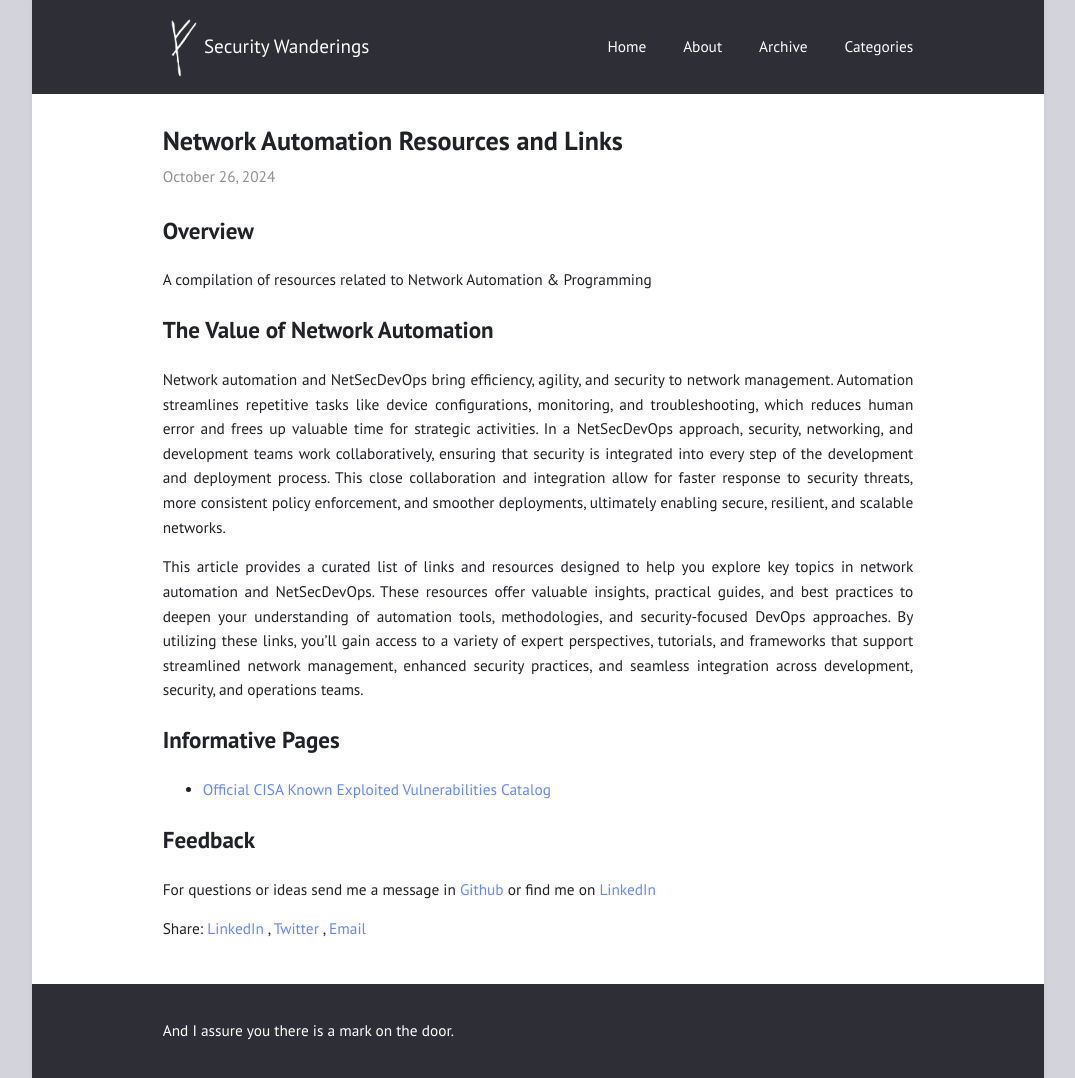
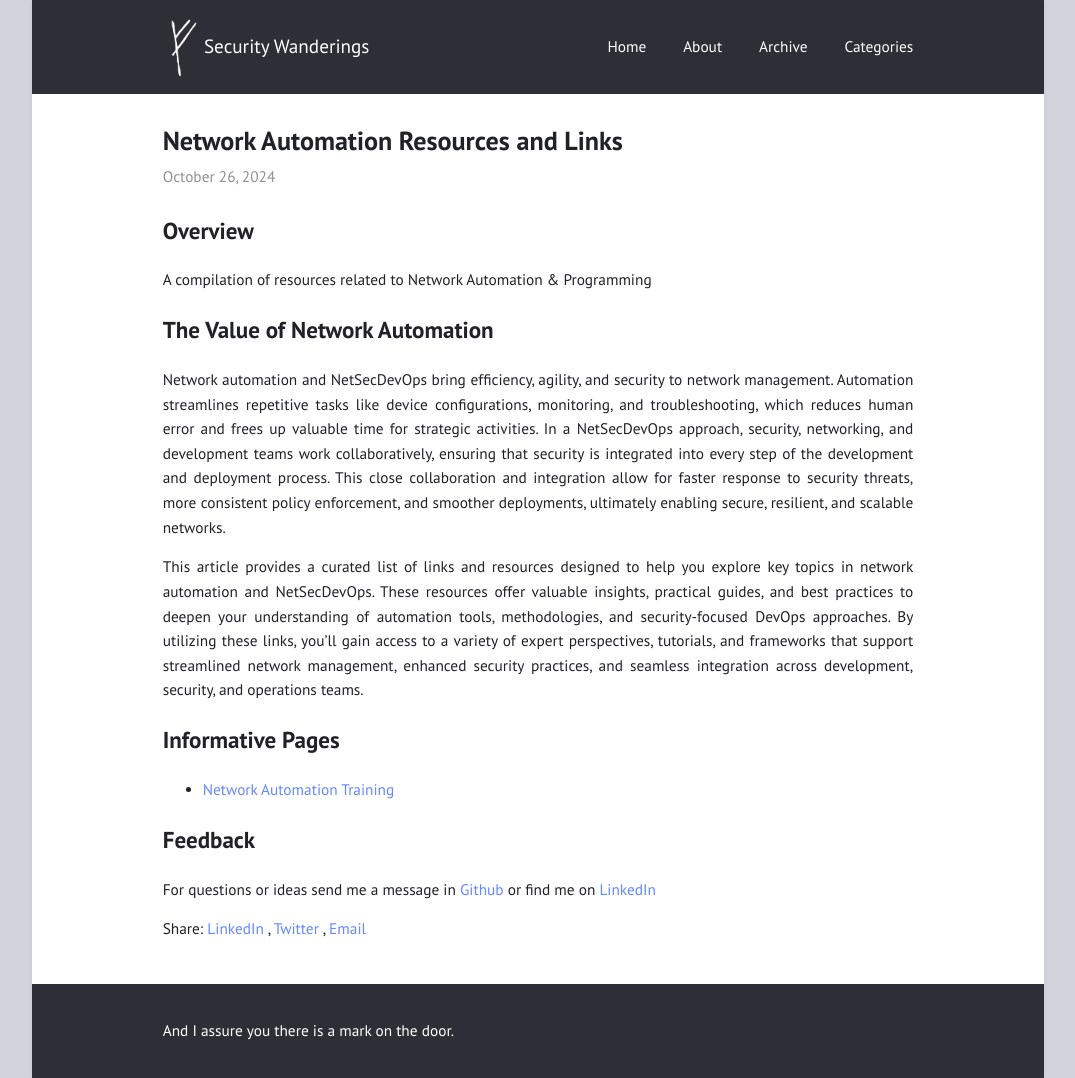
Before and after one commit to alucab/alucab.github.io, a Jekyll site: the page built from _posts/2024-10-26-Network-Automation-Tools.md, in a window 1280 px wide. Shown: the whole page, without its empty margins (102-1177 px from the left). Built offline with Jekyll 4.4.1, drawn with Linux system fonts in a browser that asks for light colours.

Commit message:
Update 2024-10-26-Network-Automation-Tools.md

```diff
--- a/_posts/2024-10-26-Network-Automation-Tools.md
+++ b/_posts/2024-10-26-Network-Automation-Tools.md
@@ -16,7 +16,7 @@ This article provides a curated list of links and resources designed to help you
 
 ## Informative Pages
 
-- [Official CISA Known Exploited Vulnerabilities Catalog](https://www.cisa.gov/resources-tools/resources/kev-catalog)
+- [Network Automation Training](https://pynet.twb-tech.com)
 
 ## Feedback
 For questions or ideas send me a message in [Github](https://github.com/alucab/vulnerabilitysheets) or find me on [LinkedIn](https://www.linkedin.com/in/alucab)
```
